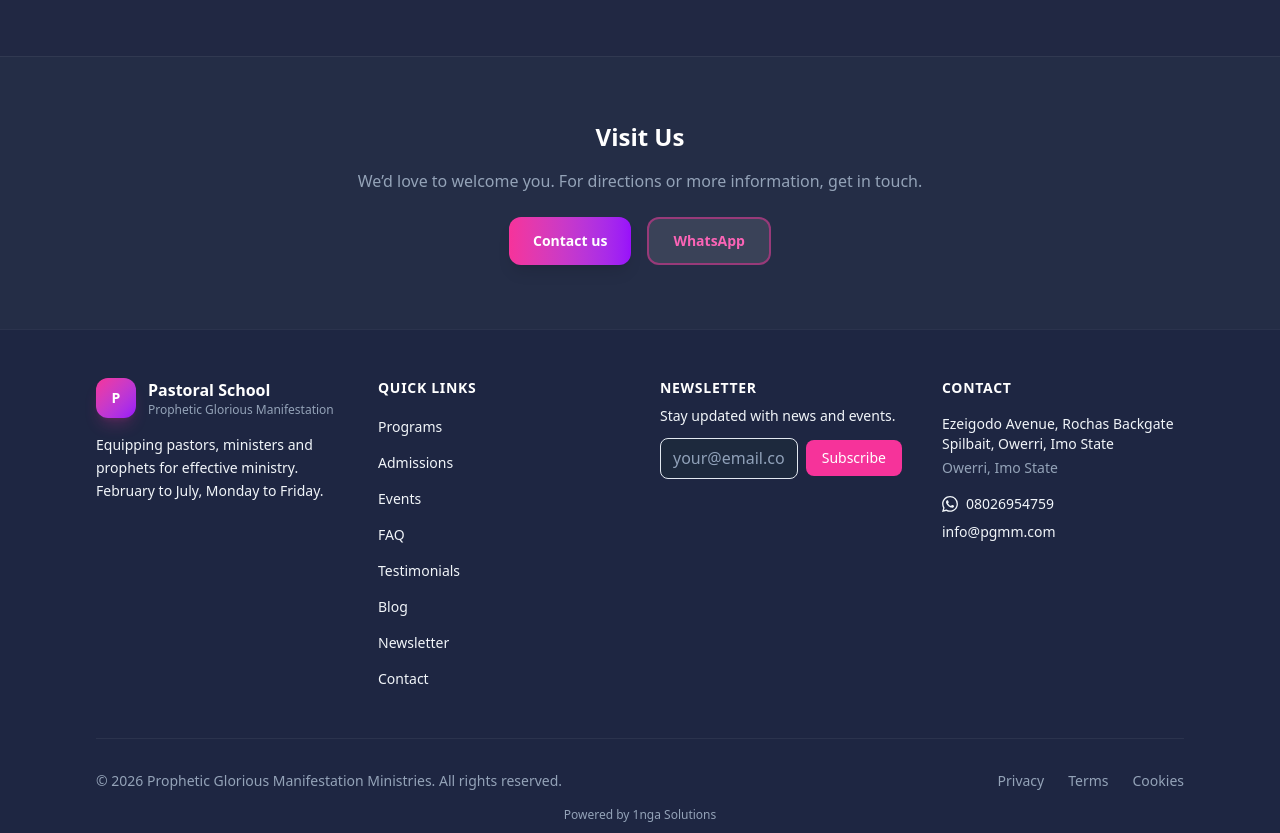
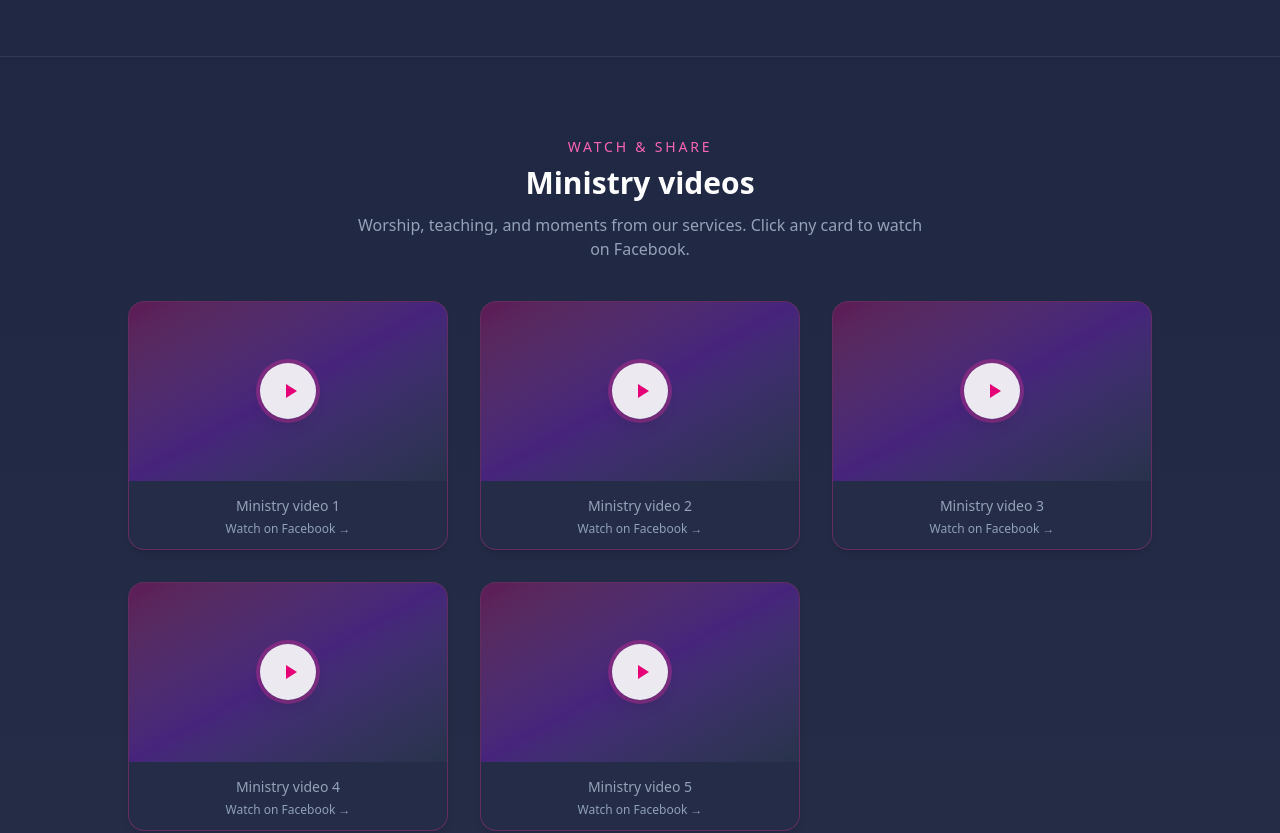
Before and after one commit to gloriousmanifestion/Glorious-Manifestation-Ministry-, a SvelteKit app in the folder apps/frontend/: page /church in a window 1280 px wide. Shown: the part 1420-2253 px from the top of the page. Built offline with nearby package versions, Linux system fonts and the light colour scheme; no server answers.

Commit message:
feat(church): add video gallery section with Facebook share links
- Introduced a new video gallery section to showcase ministry videos.
- Each video links to its respective Facebook share URL, enhancing user engagement.
- Updated the layout and styling for better presentation and user experience.

```diff
--- a/apps/frontend/src/routes/church/+page.svelte
+++ b/apps/frontend/src/routes/church/+page.svelte
@@ -46,6 +46,15 @@
 				}))
 	);
 	const displayAbout = $derived(aboutContent ?? church.description);
+
+	/** Church / ministry videos (Facebook share links — open on Facebook) */
+	const GALLERY_VIDEOS = [
+		{ url: 'https://www.facebook.com/share/r/14d6b939rQK/', title: 'Ministry video 1' },
+		{ url: 'https://www.facebook.com/share/r/188QQkxJ6g/', title: 'Ministry video 2' },
+		{ url: 'https://www.facebook.com/share/r/1DcNbwK1fN/', title: 'Ministry video 3' },
+		{ url: 'https://www.facebook.com/share/r/1J1n27R67w/', title: 'Ministry video 4' },
+		{ url: 'https://www.facebook.com/share/r/182GSfx1U7/', title: 'Ministry video 5' }
+	];
 </script>
 
 <svelte:head>
@@ -158,6 +167,49 @@
 			</div>
 		</section>
 
+		<!-- Video gallery -->
+		<section class="border-t border-pink-200/50 section-separator bg-gradient-to-b from-slate-50 to-white py-14 sm:py-20 px-4 sm:px-6 dark:from-[#1e2642]/80 dark:to-[#252d47]/80">
+			<div class="mx-auto max-w-5xl">
+				<AnimateOnView animation="fade-up">
+					<div class="text-center">
+						<p class="text-sm font-medium uppercase tracking-[0.2em] text-pink-600 dark:text-pink-400">Watch & share</p>
+						<h2 class="mt-2 text-2xl font-bold text-slate-900 dark:text-white sm:text-3xl">Ministry videos</h2>
+						<p class="mx-auto mt-3 max-w-xl text-slate-600 dark:text-slate-200">
+							Worship, teaching, and moments from our services. Click any card to watch on Facebook.
+						</p>
+					</div>
+				</AnimateOnView>
+				<div class="mt-10 grid grid-cols-1 gap-4 sm:grid-cols-2 sm:gap-6 lg:grid-cols-3 lg:gap-8">
+					{#each GALLERY_VIDEOS as video, i}
+						<AnimateOnView animation="fade-up" stagger={i}>
+							<a
+								href={video.url}
+								target="_blank"
+								rel="noopener noreferrer"
+								class="group relative block overflow-hidden rounded-2xl border border-pink-200/50 bg-white/90 shadow-md transition-all duration-300 hover:scale-[1.02] hover:border-pink-400/60 hover:shadow-xl hover:shadow-pink-500/10 dark:border-pink-500/30 dark:bg-[#252d47]/90 dark:hover:border-pink-500/60 dark:hover:shadow-pink-500/10"
+							>
+								<!-- Card aspect ratio -->
+								<div class="relative aspect-video w-full bg-gradient-to-br from-pink-500/20 via-purple-500/20 to-slate-600/20 dark:from-pink-600/30 dark:via-purple-600/30 dark:to-slate-700/30">
+									<!-- Play overlay -->
+									<div class="absolute inset-0 flex items-center justify-center">
+										<div class="flex h-14 w-14 items-center justify-center rounded-full bg-white/95 text-pink-600 shadow-lg ring-4 ring-pink-200/50 transition group-hover:scale-110 group-hover:bg-pink-50 group-hover:text-pink-700 dark:bg-white/90 dark:ring-pink-500/30 dark:group-hover:bg-pink-100/90">
+											<svg class="ml-1 h-6 w-6" fill="currentColor" viewBox="0 0 24 24" aria-hidden="true">
+												<path d="M8 5v14l11-7L8 5z" />
+											</svg>
+										</div>
+									</div>
+								</div>
+								<div class="px-4 py-3 text-center">
+									<span class="text-sm font-medium text-slate-700 dark:text-slate-200 group-hover:text-pink-600 dark:group-hover:text-pink-400">{video.title}</span>
+									<span class="mt-1 block text-xs text-slate-500 dark:text-slate-400">Watch on Facebook →</span>
+								</div>
+							</a>
+						</AnimateOnView>
+					{/each}
+				</div>
+			</div>
+		</section>
+
 		<!-- CTA -->
 		<section class="border-t border-pink-200/50 section-separator bg-white/60 py-12 sm:py-16 px-4 sm:px-6 dark:bg-[#252d47]/80">
 			<div class="mx-auto max-w-2xl text-center">
```
